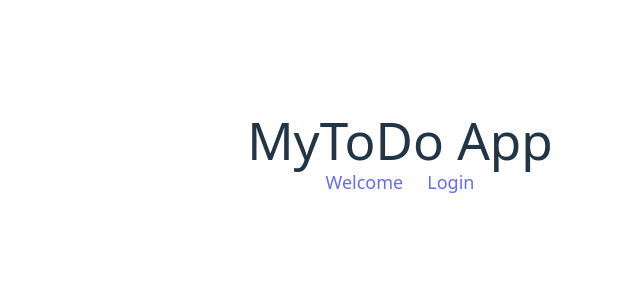
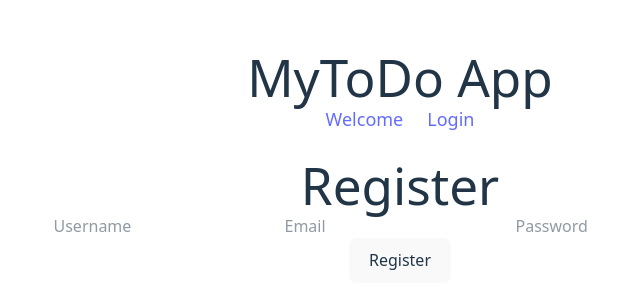
Before and after one commit to ArnoultL/TODOLIST_MOD8, a Vue app in the folder vue-app/: page /register in a window 1280 px wide. Shown: the part 234-542 px from the top of the page, without its empty margins (240-880 px from the left). Built offline with nearby package versions, Linux system fonts and the light colour scheme.

Commit message:
register

```diff
--- a/vue-app/src/router/index.js
+++ b/vue-app/src/router/index.js
@@ -2,10 +2,12 @@ import { createRouter, createWebHistory } from 'vue-router'
 
 import Welcome from '../components/HelloWorld.vue'
 import Login from '../views/Login.vue'
+import Register from '../views/Register.vue'
 
 const routes = [
   { path: '/', name: 'welcome', component: Welcome },
   { path: '/login', name: 'Login', component: Login },
+  {path : '/register', name:'register', component: Register},
 ]
 
 const router = createRouter({
--- a/vue-app/src/views/Login.vue
+++ b/vue-app/src/views/Login.vue
@@ -10,7 +10,7 @@
         </div>
         <div>
         <p>Do not have an account yet ?</p>
-        <router-link to="/Register" class="text-blue-600 hover:underline">Register</router-link>
+        <router-link to="/register" class="text-blue-600 hover:underline">Register</router-link>
         </div>
     </div>
 </template>
--- a/vue-app/src/views/Register.vue
+++ b/vue-app/src/views/Register.vue
@@ -0,0 +1,13 @@
+ <template>
+    <div>
+        <h1>Register</h1>
+        <div>
+            <input type="text" placeholder="Username"/>
+            <input type="mail" placeholder="Email"/>
+            <input type="password" placeholder="Password"/>
+        </div>
+        <div>
+            <button class="button button--disabled">Register</button>
+        </div>
+    </div>
+</template>
```
